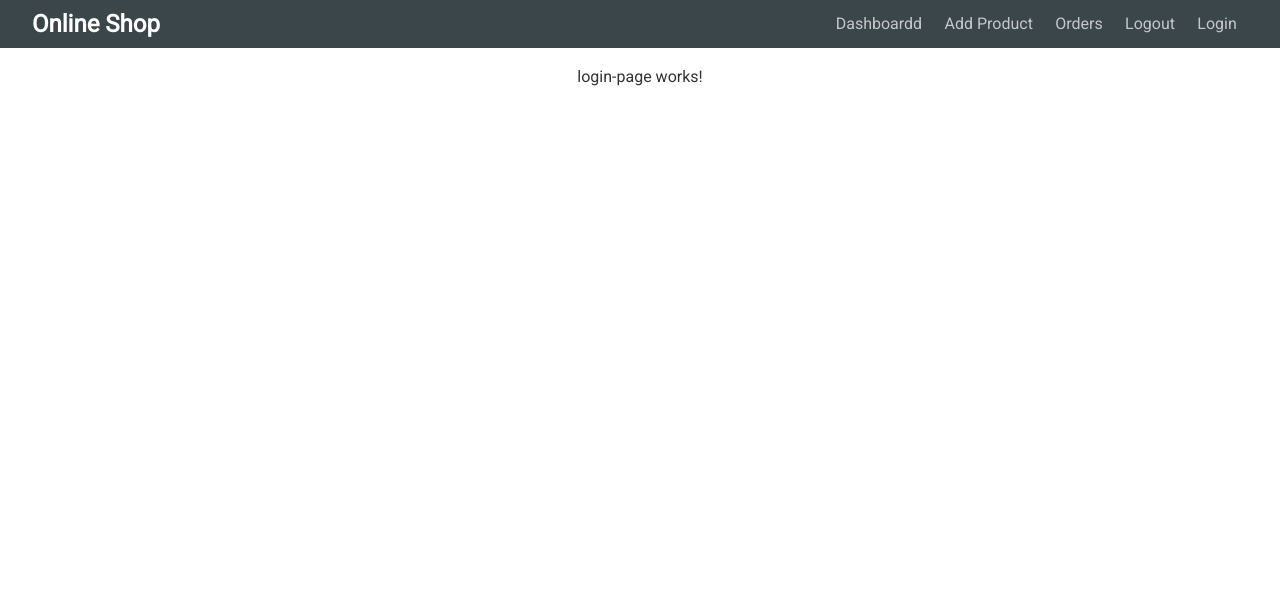
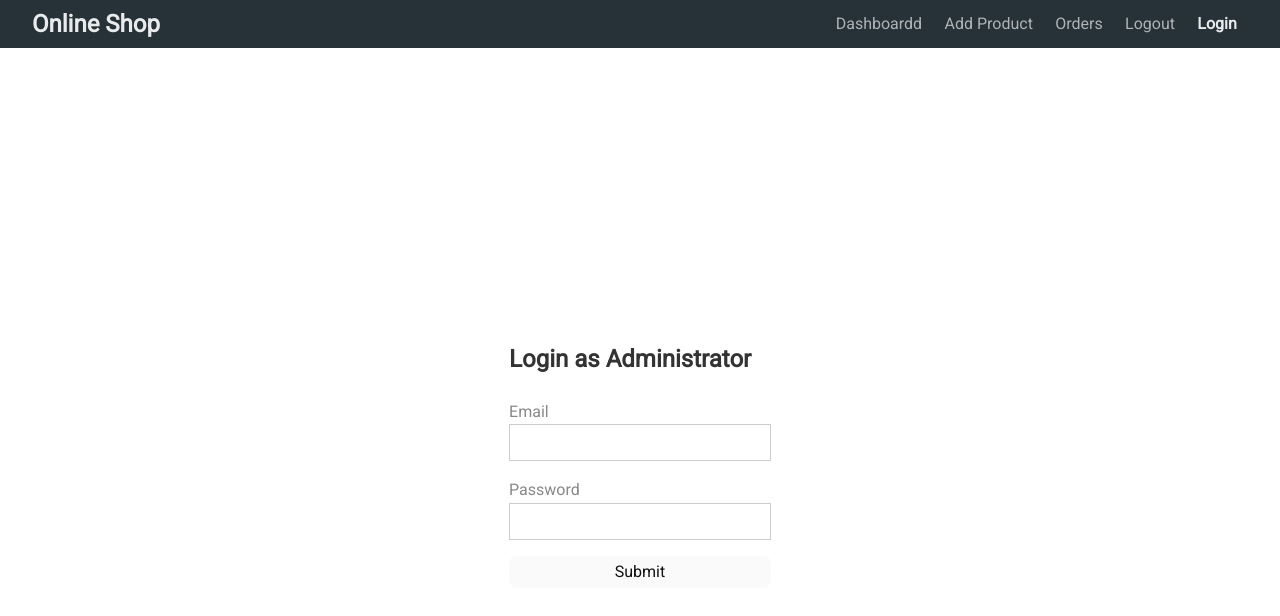
Before and after one commit to antonio63963/e-commerse, an Angular app in the folder app/: page /admin/login in a window 1280 px wide. Shown: the top 616 px of the page. Built offline with nearby package versions, Linux system fonts and the light colour scheme.

Commit message:
form login

```diff
--- a/app/src/app/admin/admin.module.ts
+++ b/app/src/app/admin/admin.module.ts
@@ -7,10 +7,13 @@ import { AddPageComponent } from './add-page/add-page.component';
 import { DashboardPageComponent } from './dashboard-page/dashboard-page.component';
 import { EditPageComponent } from './edit-page/edit-page.component';
 import { OrdersPageComponent } from './orders-page/orders-page.component';
+import { FormsModule, ReactiveFormsModule } from '@angular/forms';
 
 @NgModule({
   imports: [
     CommonModule,
+    FormsModule,
+    ReactiveFormsModule,
     RouterModule.forChild([
       {
         path: '',
--- a/app/src/app/admin/login-page/login-page.component.html
+++ b/app/src/app/admin/login-page/login-page.component.html
@@ -1 +1,48 @@
-<p>login-page works!</p>
+<div class="content">
+  <form *ngIf="form" [formGroup]="form" (ngSubmit)="submit()">
+    <h2>Login as Administrator</h2>
+
+    <div class="form-control">
+      <label for="email">Email</label>
+      <input id="email" type="email" formControlName="email" />
+      <div
+        *ngIf="form.get('email')?.touched && form.get('email')?.invalid"
+        class="validation"
+      >
+        <small *ngIf="form.controls['email']?.errors?.['required']"
+          >Enter Email</small
+        >
+        <small *ngIf="form.controls['email']?.errors?.['email']"
+          >Enter valid Email</small
+        >
+      </div>
+    </div>
+
+    <div class="form-control">
+      <label for="password">Password</label>
+      <input id="password" type="password" formControlName="password" />
+      <div
+        *ngIf="form.get('password')?.touched && form.get('password')?.invalid"
+        class="validation"
+      >
+        <small *ngIf="form.controls['password']?.errors?.['required']"
+          >Enter password</small
+        >
+        <small *ngIf="form.controls['password']?.errors?.['minlength']"
+          >Password must be at lease
+          {{form.controls['password'].errors?.['minlength'].requiredLength}}
+          symbols. Now its
+          {{ form.controls['password'].errors?.['minlength'].actualLength}}
+        </small>
+      </div>
+    </div>
+
+    <button
+      type="submit"
+      class="btn btn-primary btn-block"
+      [disabled]="form.invalid"
+    >
+      Submit
+    </button>
+  </form>
+</div>
--- a/app/src/app/admin/login-page/login-page.component.scss
+++ b/app/src/app/admin/login-page/login-page.component.scss
@@ -0,0 +1,16 @@
+.content {
+  height: 100%;
+  display: flex;
+  align-items: center;
+  justify-content: center;
+}
+form {
+  max-width: 600px;
+}
+form>h2 {
+  margin-bottom: 20px;
+  // text-align: center;
+}
+form>.form-control {
+  margin-bottom: 16px;
+}
--- a/app/src/app/admin/login-page/login-page.component.ts
+++ b/app/src/app/admin/login-page/login-page.component.ts
@@ -1,10 +1,23 @@
-import { Component } from '@angular/core';
+import { Component, OnInit } from '@angular/core';
+import { FormControl, FormGroup, Validators } from '@angular/forms';
 
 @Component({
   selector: 'app-login-page',
   templateUrl: './login-page.component.html',
   styleUrls: ['./login-page.component.scss']
 })
-export class LoginPageComponent {
+export class LoginPageComponent implements OnInit {
+
+  form?: FormGroup;
+
+  ngOnInit() {
+    this.form = new FormGroup({
+      email: new FormControl(null, [Validators.required, Validators.email]),
+      password: new FormControl(null, [Validators.required, Validators.minLength(6)])
+    })
+    console.log('pass: ', this.form.controls['email'])
+  }
+
+  submit() {}
 
 }
--- a/app/src/app/admin/shared/admin-layout/admin-layout.component.html
+++ b/app/src/app/admin/shared/admin-layout/admin-layout.component.html
@@ -1,24 +1,26 @@
-<nav class="navbar bg-dark">
+<header class="bg-dark">
+  <nav class="navbar">
     <h1 routerLink="/">Online Shop</h1>
 
     <ul>
-    <li routerLinkActive="actrive">
+      <li routerLinkActive="active">
         <a [routerLink]="['/admin', 'dashboard']">Dashboardd</a>
       </li>
-    <li routerLinkActive="actrive">
+      <li routerLinkActive="active">
         <a [routerLink]="['/admin', 'add']">Add Product</a>
       </li>
-    <li routerLinkActive="actrive">
-      <a [routerLink]="['/admin', 'dashboard']">Orders</a>
+      <li routerLinkActive="active">
+        <a [routerLink]="['/admin', 'orders']">Orders</a>
       </li>
-    <li routerLinkActive="actrive">
+      <li routerLinkActive="active">
         <a [routerLink]="['/admin', '']">Logout</a>
       </li>
-    <li routerLinkActive="actrive">
+      <li routerLinkActive="active">
         <a [routerLink]="['/admin', 'login']">Login</a>
       </li>
     </ul>
   </nav>
-<div class="container">
+</header>
+<div class="container admin-content">
   <router-outlet></router-outlet>
 </div>
--- a/app/src/app/admin/shared/admin-layout/admin-layout.component.scss
+++ b/app/src/app/admin/shared/admin-layout/admin-layout.component.scss
@@ -0,0 +1,3 @@
+.admin-content {
+  height: 100vh;
+}
--- a/app/src/app/app.component.html
+++ b/app/src/app/app.component.html
@@ -1,3 +1 @@
-<div class="text-center">
-  <router-outlet></router-outlet>
-</div>
+<router-outlet></router-outlet>
--- a/app/src/app/shared/main-layout/main-layout.component.html
+++ b/app/src/app/shared/main-layout/main-layout.component.html
@@ -1,4 +1,5 @@
-<nav class="navbar bg-dark">
+<header class="bg-dark">
+  <nav class="navbar">
     <h2>Online Shop</h2>
     <ul>
       <li routerLinkActive="active" ><a routerLink="">Phones</a></li>
@@ -7,4 +8,5 @@
       <li routerLinkActive="active"><a routerLink="/cart">Cart</a></li>
     </ul>
   </nav>
+</header>
 <router-outlet></router-outlet>
--- a/app/src/styles.scss
+++ b/app/src/styles.scss
@@ -22,6 +22,14 @@ body {
   color: #333;
 }
 
+header {
+  width: 100vw;
+  display: flex;
+  justify-content: center;
+  align-items: center;
+  margin-bottom: 1rem;
+}
+
 a {
   color: var(--primary-color);
   cursor: pointer;
@@ -42,7 +50,7 @@ img {
 }
 
 .container {
-  max-width: 1100px;
+  max-width: 1440px;
   margin: auto;
   overflow: hidden;
   padding: 0 2rem;
@@ -219,6 +227,10 @@ textarea {
   border: 1px solid #ccc;
 }
 
+input.ng-invalid.ng-touched {
+  border: 1px solid var(--danger-color);
+}
+
 input[type='submit'],
 button {
   font: inherit;
@@ -249,8 +261,8 @@ table th {
   padding: 0.7rem 2rem;
   z-index: 1;
   width: 100%;
+  max-width: 1440px;
   opacity: 0.9;
-  margin-bottom: 1rem;
   height: 3rem;
 
   &.main {
```
Lines whose indentation alone changed are shown as unchanged.
